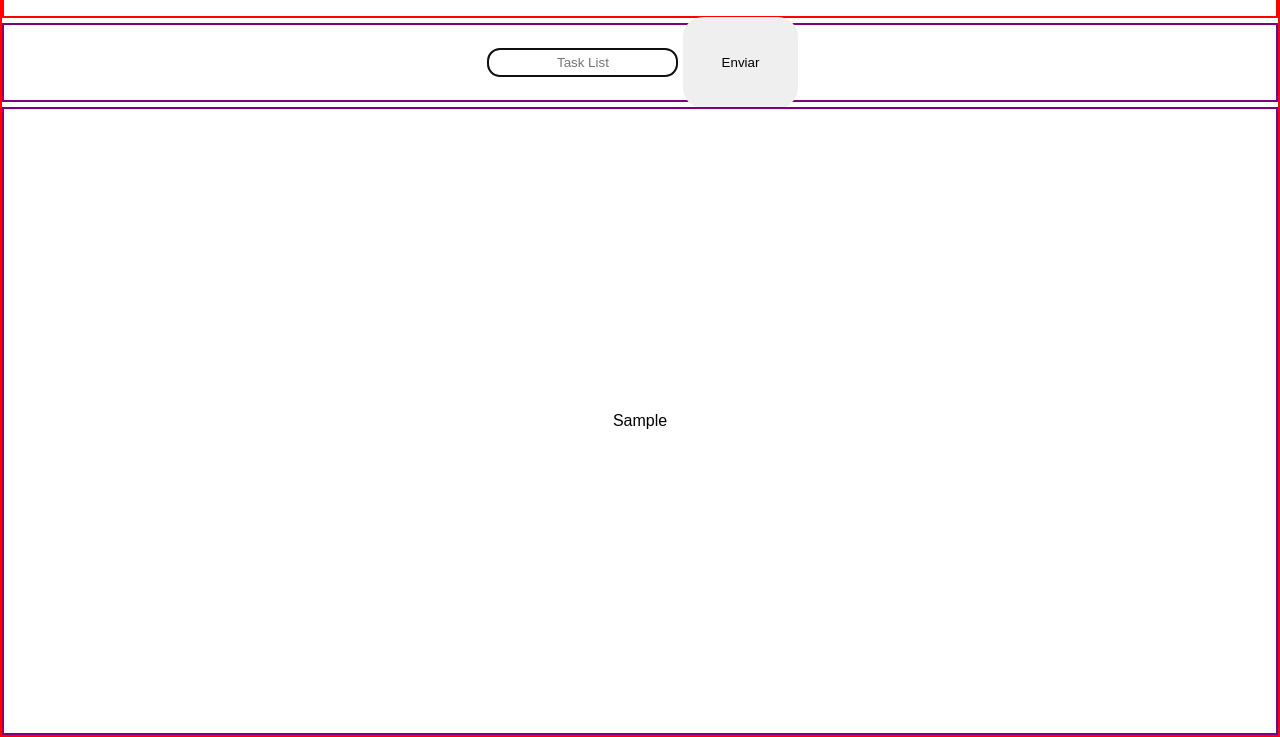
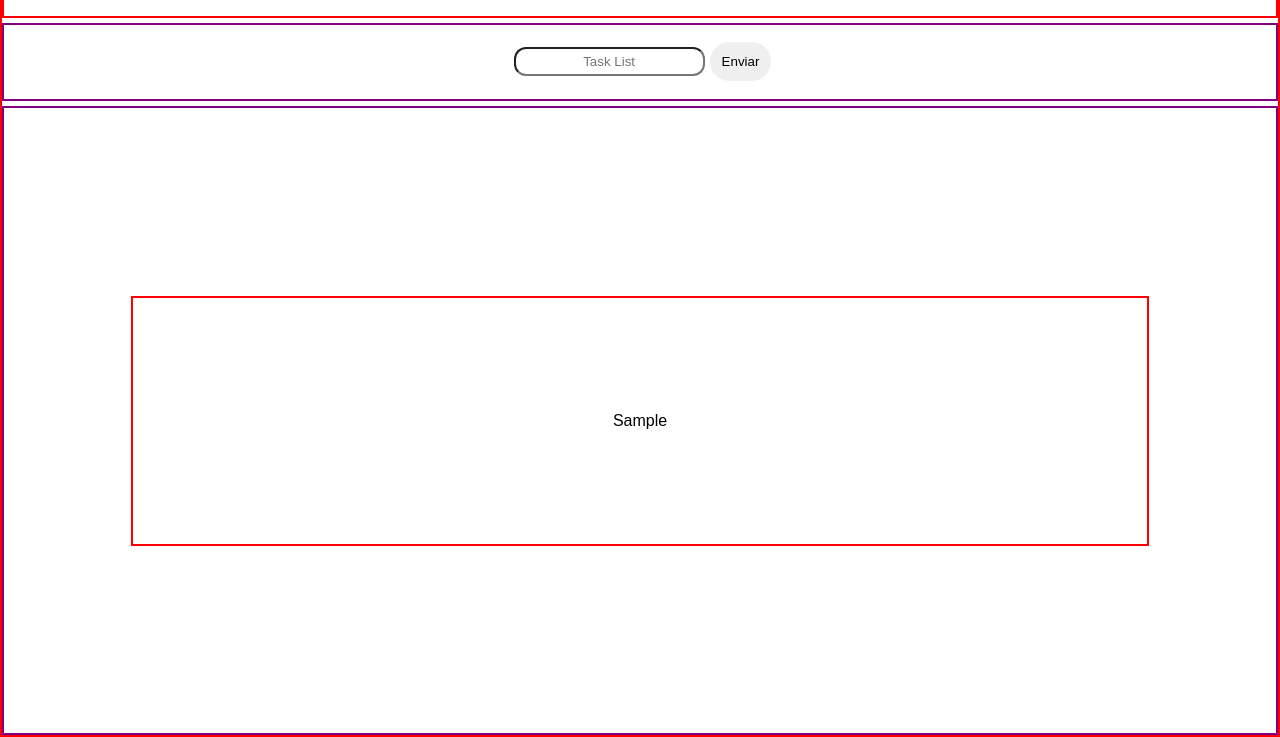
Before and after one commit to infinitycoder09/VsCode, a plain HTML site: page proyects/index.html in a window 1280 px wide. Both pictures are taken after typing "Sample" into the empty fields and a click on the button "Enviar". Shown: the part 63-800 px from the top of the page. Drawn offline with Linux system fonts and the light colour scheme.

Commit message:
First Commit

```diff
--- a/proyects/app.js
+++ b/proyects/app.js
@@ -4,27 +4,42 @@ let MY_FORM = document.getElementById("myForm");
 let ul = document.getElementById("ul");
 let li = document.createElement("li");
 const contador = 10;
-// let padre = document.getElementById('padre');
+let padre = document.getElementById("padre");
+let mostrar = padre;
+
 
 function addElement() {
 
   myButton.addEventListener("click", function () {
-    let padre = document.getElementById("padre");
-    let mostrar = padre;
-    mostrar.innerHTML += `<span class="mySpan">${myInput.value}</span>`;
+
+    if(myInput.value.trim() === ''){
+      alert('Por Favor Ingrese Un Valor Valido!!');
+      return;
+    }
+    else{
+
+    }
+
+    mostrar.innerHTML += `<span id="mySpan" class="mySpan">${myInput.value}</span>`;
     myInput.value = "";
 
     if (mostrar.childElementCount >= contador) {
-      alert(`Limite de Tareas Superadas ${contador}`);
+      // alert(`Limite de Tareas Superadas ${contador}`);
+      myInput.remove();
+      myButton.remove();
+      let error = '<h1 class="error">Maximo de tareas superadas</h1>';
+      MY_FORM.innerHTML = error;
     }
   });
 }
 
+
+
 myButton.addEventListener("click", function (event) {
   event.preventDefault();
   console.log(myInput.value);
-  myInput.focus();
+
 });
 
-// valorVacio();
+
 addElement();
--- a/proyects/index.html
+++ b/proyects/index.html
@@ -12,7 +12,7 @@
     </header>
     <div class="flex-end" id="active">
             <form id="myForm">
-                <input type="text" name="text" id="enter" placeholder="Task List">
+                <input type="text" name="text" id="enter" placeholder="Task List" required >
                 <button class="myFirsButton" id="buttonPadre" >Enviar</button>
             </form>
     </div>
--- a/proyects/style.css
+++ b/proyects/style.css
@@ -49,7 +49,7 @@ input{
 }
 
 .myFirsButton {
-    padding: 3%;
+    padding: 12px;
     border: none;
     border-radius: 20px;
 }
@@ -71,3 +71,20 @@ li{
     list-style: none;
     margin: 0 5px;
 }
+
+.error{
+    font-size: 1.3rem;
+    color: red;
+
+}
+
+.mySpan{
+    display: flex;
+    justify-content: center;
+    align-items: center;
+    border: 2px solid red;
+    width: 80%;
+    height: 40%;
+    text-align: center;
+    margin: 3px;
+}
```
